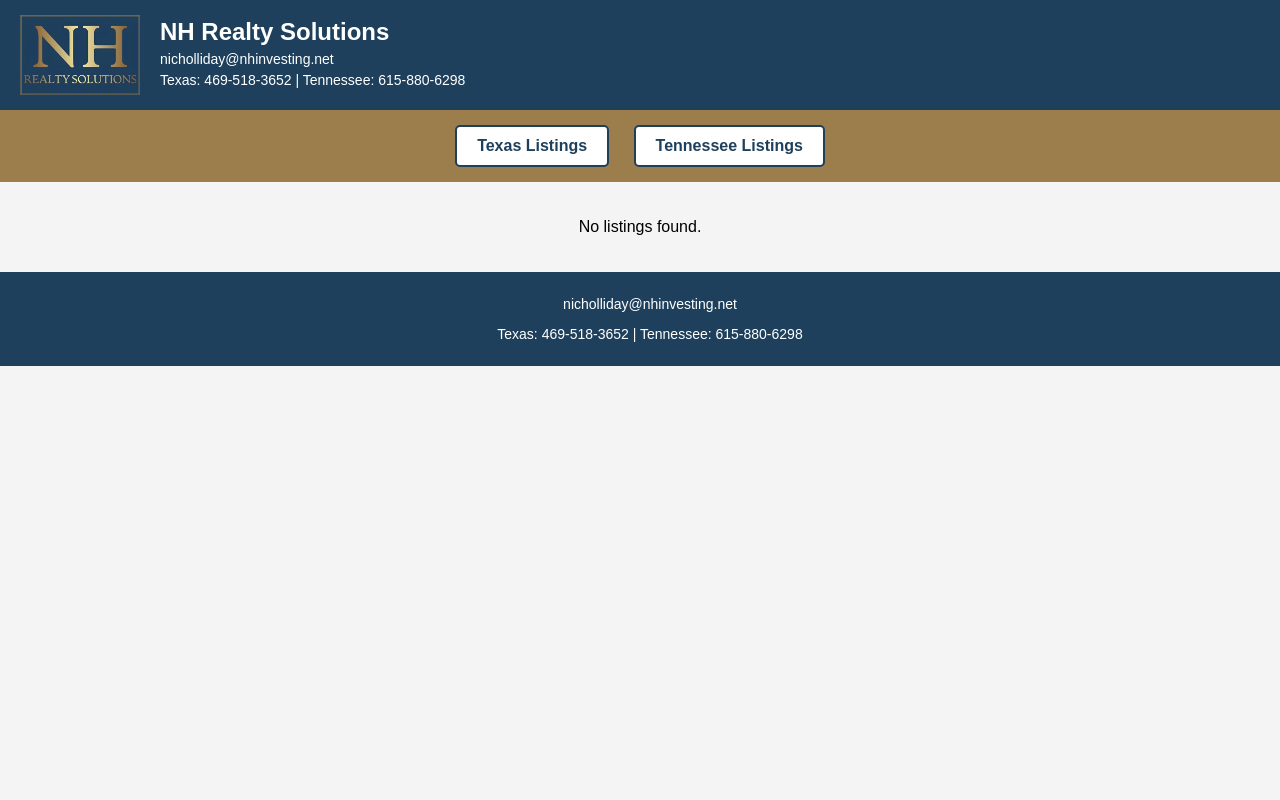
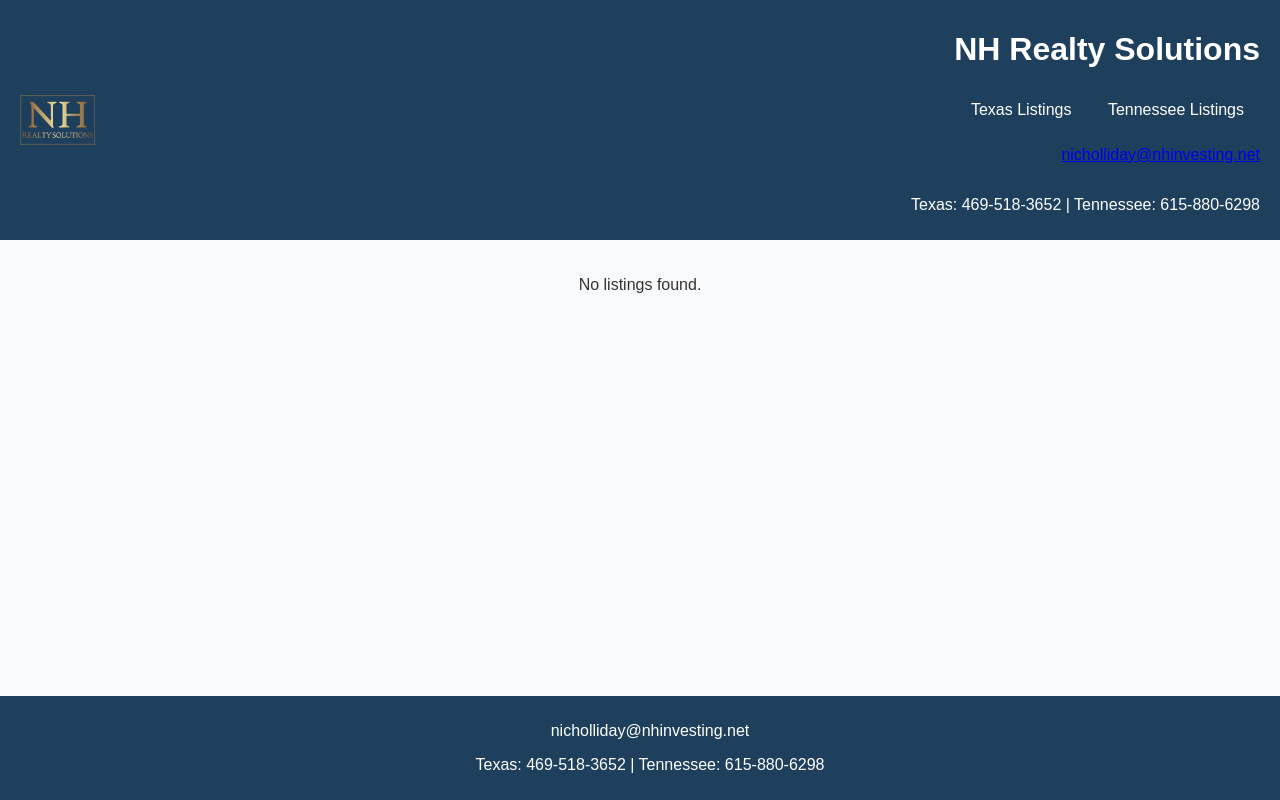
Before and after one commit to n-hrynkiw/nhrealtysolutions, a Flask app: page / in a window 1280 px wide. Run offline with Flask 3, Linux system fonts and the light colour scheme; data that the repository does not hold is empty.

Commit message:
“building”

```diff
--- a/static/css/styles.css
+++ b/static/css/styles.css
@@ -1,16 +1,17 @@
-/* General Styles */
+/* General Reset */
 body {
     font-family: Arial, sans-serif;
     margin: 0;
     padding: 0;
-    background-color: #f4f4f4;
+    background-color: #f8f9fa;
+    color: #333;
 }
 
-/* Header */
+/* HEADER */
 header {
     background-color: #1e405c;
     color: white;
-    padding: 15px 20px;
+    padding: 10px 20px;
     display: flex;
     align-items: center;
     justify-content: space-between;
@@ -23,120 +24,104 @@
 }
 
 .logo {
-    height: 80px;
-    margin-right: 20px;
+    height: 50px;
+    margin-right: 15px;
 }
 
 .header-info {
+    display: flex;
+    flex-direction: column;
+    align-items: flex-end;
     flex-grow: 1;
+    text-align: right;
 }
 
-.header-info h1 {
-    margin: 0;
-    font-size: 24px;
-    font-weight: bold;
-}
-
-.header-info p {
-    margin: 5px 0;
-    font-size: 14px;
-}
-
-/* Navigation Buttons */
 nav {
-    text-align: center;
-    padding: 15px;
-    background-color: #9c7e4d;
+    margin: 10px 0;
 }
 
 nav button {
-    background-color: white;
-    color: #1e405c;
-    border: 2px solid #1e405c;
-    padding: 10px 20px;
+    background: none;
+    border: none;
+    color: white;
     font-size: 16px;
-    font-weight: bold;
     margin: 0 10px;
     cursor: pointer;
-    border-radius: 5px;
     transition: all 0.3s ease;
 }
 
 nav button:hover {
-    background-color: #1e405c;
-    color: white;
+    text-decoration: underline;
 }
 
-/* Listings Container */
+/* LISTINGS */
 #listings-container {
+    max-width: 90%;
+    margin: 20px auto;
     display: flex;
     flex-wrap: wrap;
     justify-content: center;
-    padding: 20px;
+    gap: 20px;
 }
 
-/* Listing Card */
-.listing-card {
+/* INDIVIDUAL LISTING BOX */
+.listing {
     display: flex;
-    align-items: center;
-    width: 90%;
-    max-width: 900px;
     background: white;
-    margin: 15px;
+    border-radius: 5px;
     padding: 15px;
-    border-radius: 8px;
     box-shadow: 0px 4px 6px rgba(0, 0, 0, 0.1);
-    transition: transform 0.2s ease;
+    width: 100%;
+    max-width: 600px;
 }
 
-.listing-card:hover {
-    transform: scale(1.02);
-}
-
-.listing-card img {
-    width: 250px;
-    height: 180px;
+.listing img {
+    width: 150px;
+    height: 100px;
     object-fit: cover;
     border-radius: 5px;
-    margin-right: 20px;
+    margin-right: 15px;
 }
 
 .listing-info {
-    flex-grow: 1;
+    display: flex;
+    flex-direction: column;
 }
 
 .listing-info p {
     margin: 5px 0;
-    font-size: 16px;
-    color: #333;
 }
 
 .listing-info button {
     background-color: #1e405c;
     color: white;
     border: none;
-    padding: 8px 15px;
-    font-size: 14px;
-    font-weight: bold;
+    padding: 8px 12px;
+    margin-top: 5px;
     cursor: pointer;
-    border-radius: 5px;
-    transition: all 0.3s ease;
+    border-radius: 3px;
 }
 
 .listing-info button:hover {
-    background-color: #9c7e4d;
+    background-color: #15324a;
 }
 
-/* Footer */
+/* FOOTER */
 footer {
     background-color: #1e405c;
     color: white;
     text-align: center;
     padding: 10px;
-    position: relative;
+    position: fixed;
+    bottom: 0;
     width: 100%;
 }
 
-.footer-info {
-    font-size: 14px;
+footer a {
+    color: white;
+    text-decoration: none;
 }
+
+footer a:hover {
+    text-decoration: underline;
+}
--- a/templates/index.html
+++ b/templates/index.html
@@ -7,34 +7,29 @@
     <link rel="stylesheet" href="static/css/styles.css">
 </head>
 <body>
-
     <header>
         <div class="header-container">
             <img src="static/images/logo.png" alt="Company Logo" class="logo">
             <div class="header-info">
                 <h1>NH Realty Solutions</h1>
-                <p>nicholliday@nhinvesting.net</p>
+                <nav>
+                    <button id="texas-btn">Texas Listings</button>
+                    <button id="tennessee-btn">Tennessee Listings</button>
+                </nav>
+                <p><a href="mailto:nicholliday@nhinvesting.net">nicholliday@nhinvesting.net</a></p>
                 <p>Texas: 469-518-3652 | Tennessee: 615-880-6298</p>
             </div>
         </div>
     </header>
 
-    <nav>
-        <button id="texas-btn">Texas Listings</button>
-        <button id="tennessee-btn">Tennessee Listings</button>
-    </nav>
-
     <div id="listings-container">
-        <p> </p>
+        <p>Loading listings...</p>
     </div>
 
     <footer>
-        <div class="footer-info">
-            <p>nicholliday@nhinvesting.net</p>
-            <p>Texas: 469-518-3652 | Tennessee: 615-880-6298</p>
-        </div>
+        <p><a href="mailto:nicholliday@nhinvesting.net">nicholliday@nhinvesting.net</a></p>
+        <p>Texas: 469-518-3652 | Tennessee: 615-880-6298</p>
     </footer>
-
 
     <script src="static/js/listings.js"></script>
 </body>
```
